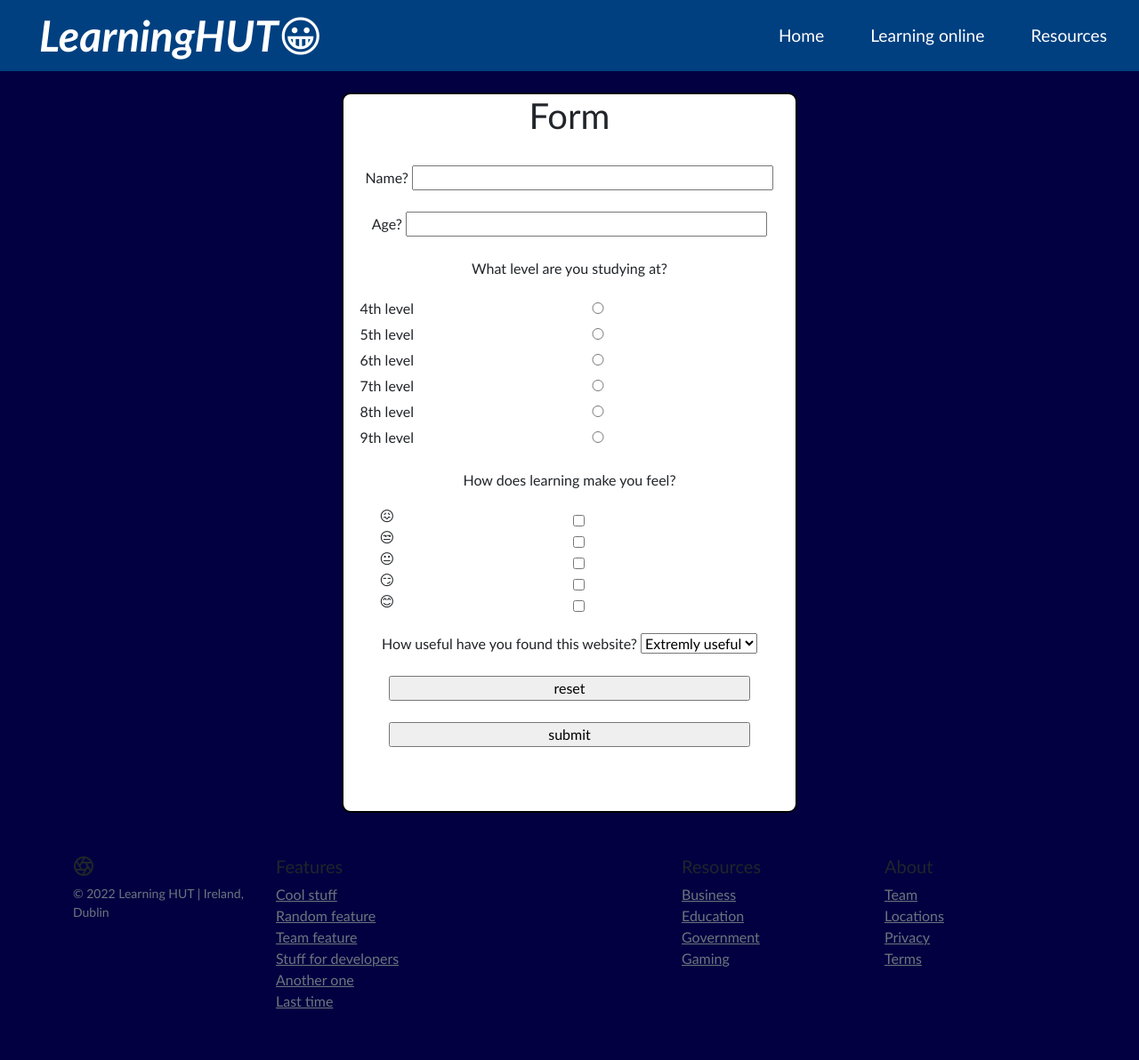
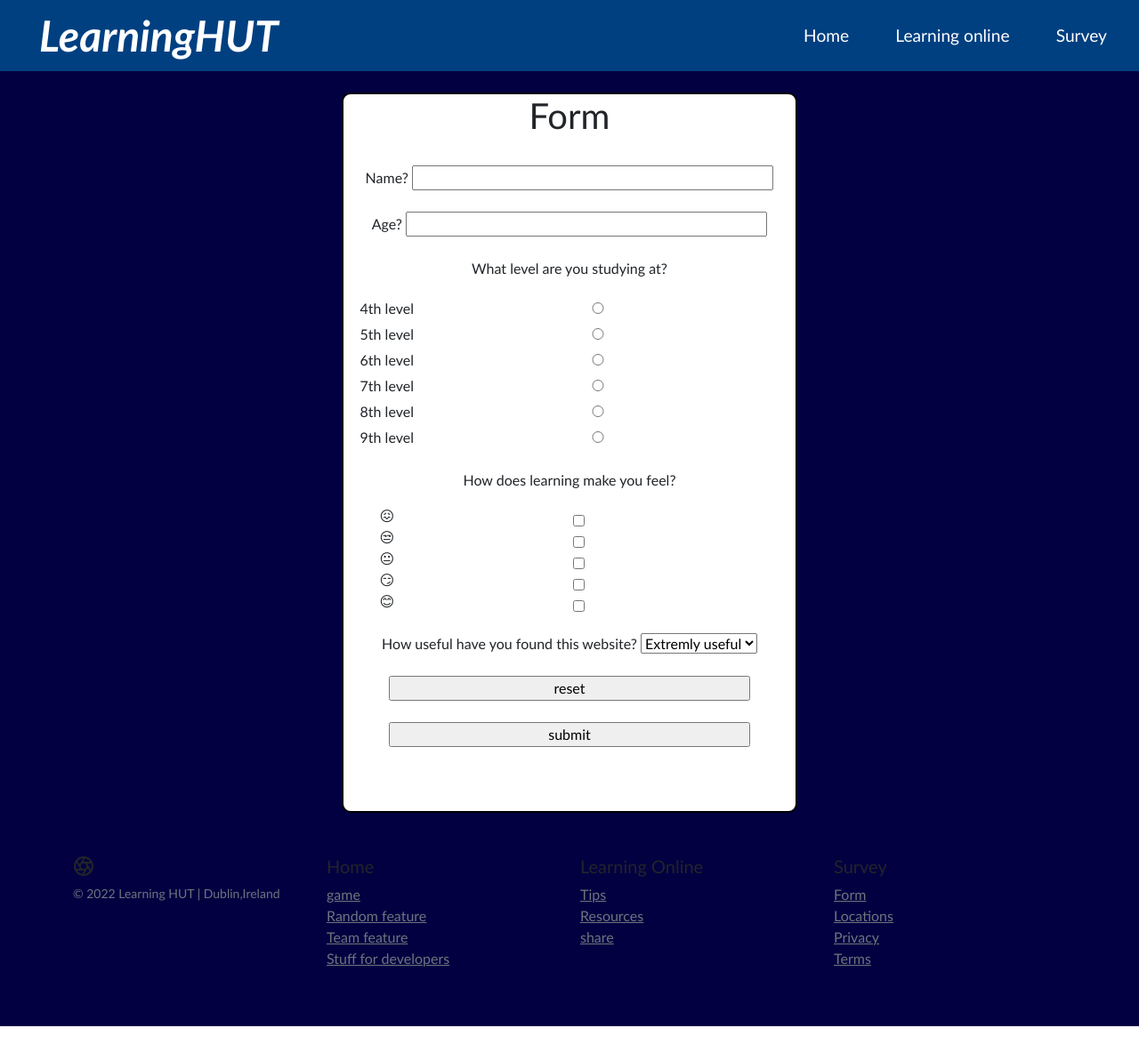
Before and after one commit to evvy0123/WDD-group-18, a plain HTML site: page page3.html in a window 1280 px wide. Shown: the whole page at 89% size. After the commit the page ends 1154 px from the top, so only its background shows below. Drawn offline with nearby package versions, Linux system fonts and the light colour scheme; files whose address does not match are found by name.

Commit message:
Add files via upload

```diff
--- a/page3.html
+++ b/page3.html
@@ -20,9 +20,10 @@
 	<body>
 
 	<nav>
-      <div class="logo">LearningHUT&#128512</div>
+      <div class="logo">LearningHUT </div>
+
       <div class="nav-items">
-        <a href="/">Home</a> <a href="/">Learning online</a> <a href="/">Resources</a>
+        <a href="file:///C:/Users/82105/Desktop/wdd/iop.html">Home</a> <a href=file:///C:/Users/82105/Desktop/wdd/page2.html">Learning online</a> <a href="#">Survey</a>
       </div>
     </nav>
 
@@ -109,35 +110,35 @@
   <div class="row">
     <div class="col-12 col-md">
       <svg xmlns="http://www.w3.org/2000/svg" width="24" height="24" fill="none" stroke="currentColor" stroke-linecap="round" stroke-linejoin="round" stroke-width="2" class="d-block mb-2" role="img" viewBox="0 0 24 24"><title>Product</title><circle cx="12" cy="12" r="10"/><path d="M14.31 8l5.74 9.94M9.69 8h11.48M7.38 12l5.74-9.94M9.69 16L3.95 6.06M14.31 16H2.83m13.79-4l-5.74 9.94"/></svg>
-				<small class="d-block mb-3 text-muted">&copy; 2022 Learning HUT | Ireland, Dublin</small>
+
+	<small class="d-block mb-3 text-muted">&copy; 2022 Learning HUT | Dublin,Ireland</small>
     </div>
     <div class="col-6 col-md">
-				<h5>Features</h5>
+      <h5>Home</h5>
       <ul class="list-unstyled text-small">
-				<li><a class="link-secondary" href="#">Cool stuff</a></li>
+        <li><a class="link-secondary" href="#">game</a></li>
         <li><a class="link-secondary" href="#">Random feature</a></li>
         <li><a class="link-secondary" href="#">Team feature</a></li>
         <li><a class="link-secondary" href="#">Stuff for developers</a></li>
-				<li><a class="link-secondary" href="#">Another one</a></li>
-				<li><a class="link-secondary" href="#">Last time</a></li>
+
       </ul>
     </div>
+
 	 <div class="col-6 col-md">
+      <h5>Learning Online</h5>
+      <ul class="list-unstyled text-small">
+        <li><a class="link-secondary" href="#">Tips</a></li>
+        <li><a class="link-secondary" href="#">Resources</a></li>
+        <li><a class="link-secondary" href="#">share</a></li>
+
       </ul>
     </div>
+
+
     <div class="col-6 col-md">
-				<h5>Resources</h5>
+      <h5>Survey</h5>
       <ul class="list-unstyled text-small">
-				<li><a class="link-secondary" href="#">Business</a></li>
-				<li><a class="link-secondary" href="#">Education</a></li>
-				<li><a class="link-secondary" href="#">Government</a></li>
-				<li><a class="link-secondary" href="#">Gaming</a></li>
-				</ul>
-				</div>
-				<div class="col-6 col-md">
-				<h5>About</h5>
-				<ul class="list-unstyled text-small">
-				<li><a class="link-secondary" href="#">Team</a></li>
+        <li><a class="link-secondary" href="#">Form</a></li>
         <li><a class="link-secondary" href="#">Locations</a></li>
         <li><a class="link-secondary" href="#">Privacy</a></li>
         <li><a class="link-secondary" href="#">Terms</a></li>
```
Lines whose indentation alone changed are shown as unchanged.
